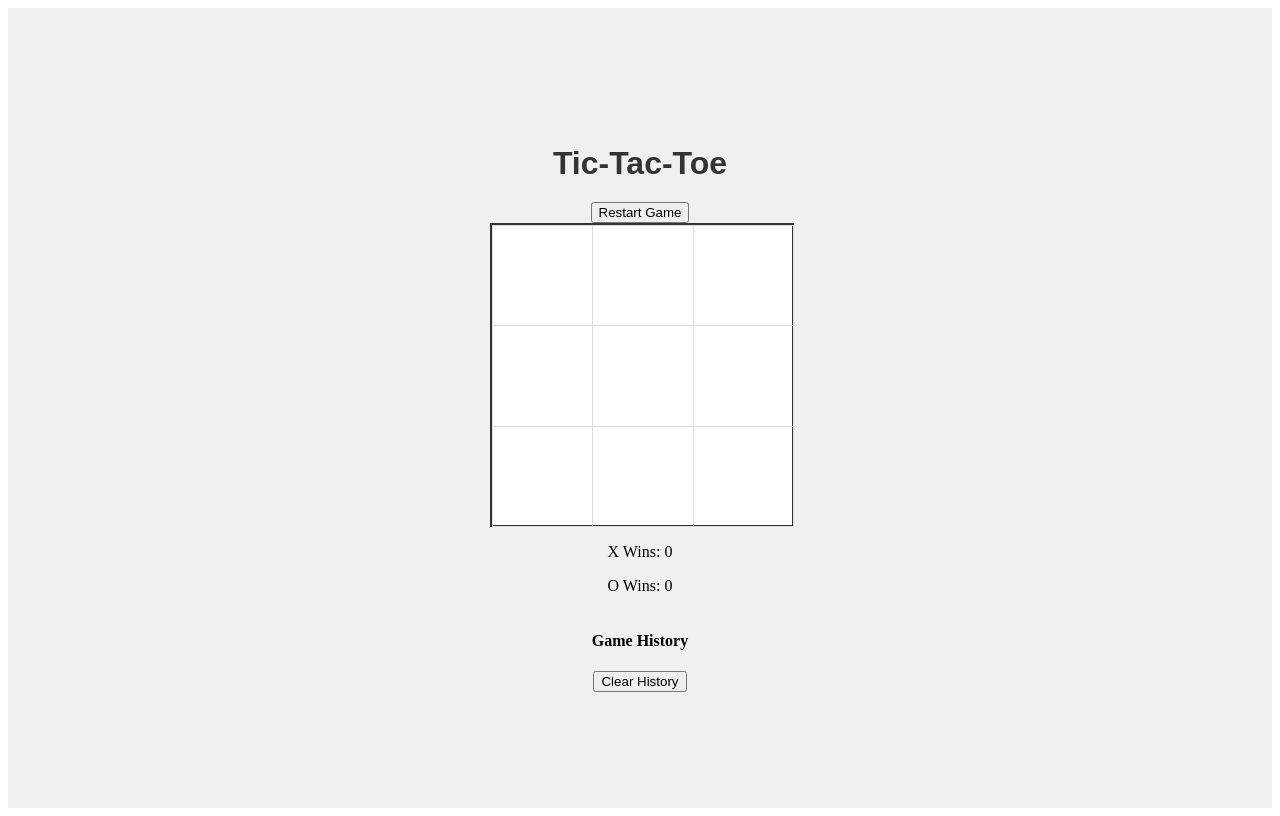
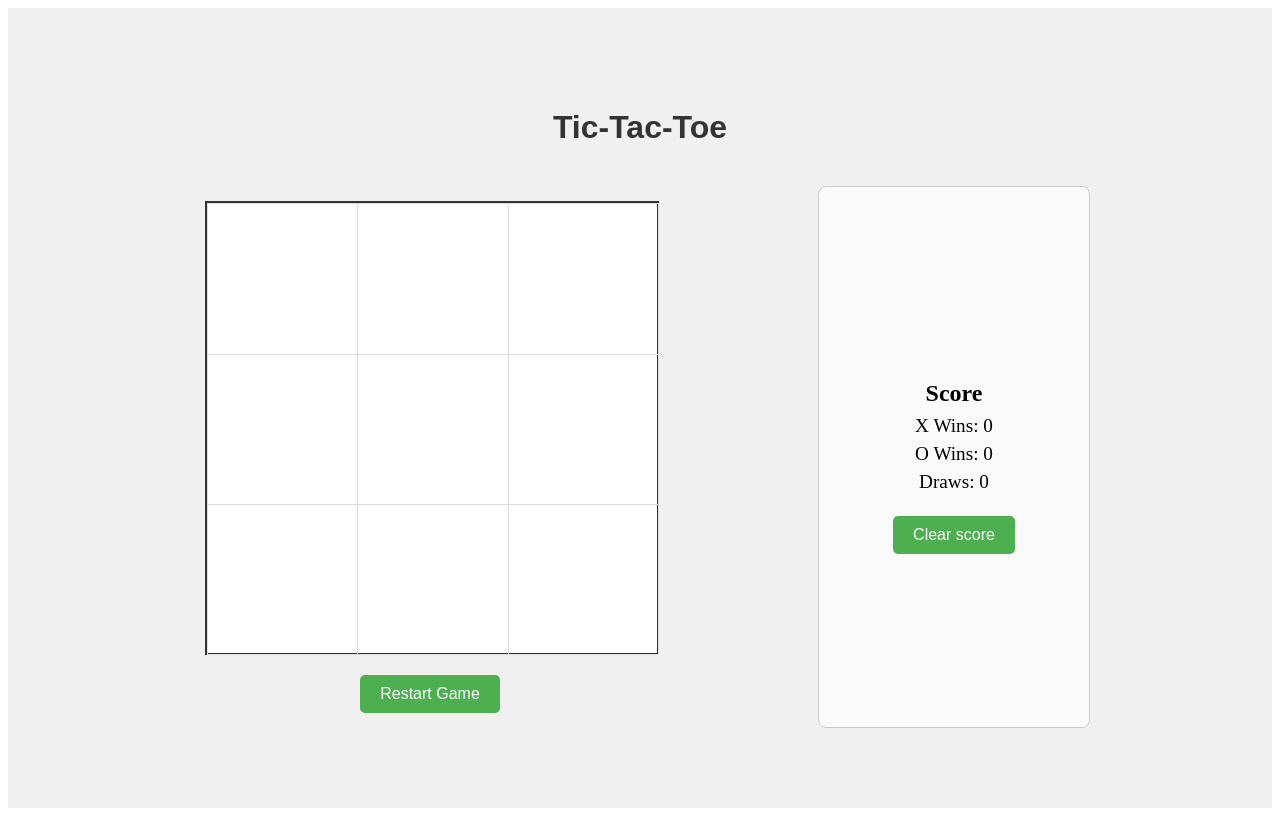
Before and after one commit to niharika6625/tictactoe, an Angular app: page /home in a window 1280 px wide. Built offline with nearby package versions, Linux system fonts and the light colour scheme.

Commit message:
dev: ui improvements

```diff
--- a/src/home/home.component.html
+++ b/src/home/home.component.html
@@ -1,38 +1,36 @@
 <div class="ticTacToeWrap">
-    <h1 class="title">Tic-Tac-Toe</h1>
-    <div *ngIf="winner" class="winnerDisplay">
-      {{ winner }}
-    </div>
-    <div>
-      <button (click)="handleReset()">Restart Game</button>
-    </div>
+  <h1 class="title">Tic-Tac-Toe</h1>
+  <div class="mainContainer">
     <div class="gameTileWrap">
-      <mat-grid-list cols="3" rowHeight="1:1" class="grid">
+      <mat-grid-list cols="3" class="grid">
         <mat-grid-tile
           class="tile"
           *ngFor="let item of gameBoard; let i = index"
-          [ngClass]="{'highlight': winningTiles.includes(i)}"
+          [ngClass]="{ highlight: winningTiles.includes(i) }"
           (click)="handleTileClick(i)"
-          >{{ item }}</mat-grid-tile
         >
+          {{ item }}
+        </mat-grid-tile>
       </mat-grid-list>
+
+      <div class="buttonContainer">
+        <button (click)="handleReset()" class="resetButton">
+          Restart Game
+        </button>
+      </div>
     </div>
 
-    <div class="winStats">
-      <p>X Wins: {{xWins}}</p>
-      <p>O Wins: {{oWins}}</p>
-    </div>
+    <div class="scoreSection">
+      <h2>Score</h2>
+      <p>X Wins: {{ xWins }}</p>
+      <p>O Wins: {{ oWins }}</p>
+      <p>Draws: {{ draws }}</p>
 
-
-    <div class="history">
-      <h4>Game History</h4>
-      <ul>
-        <li *ngFor="let entry of history">{{entry}}</li>
-      </ul>
-    </div>
-
-
-    <div>
-      <button (click)="clearHistory()">Clear History</button>
+      <div class="buttonContainer">
+        <button (click)="clearHistory()" class="historyButton">
+          Clear score
+        </button>
+      </div>
     </div>
   </div>
+</div>
--- a/src/home/home.component.scss
+++ b/src/home/home.component.scss
@@ -14,8 +14,17 @@
   color: #333;
 }
 
+.mainContainer {
+  display: flex;
+  justify-content: space-between;
+  width: 80%;
+  max-width: 900px;
+  margin-top: 20px;
+}
+
 .gameTileWrap {
-    width: 300px;
+  width: 50%;
+  padding: 15px;
 }
 
 .grid {
@@ -44,11 +53,55 @@
   background-color: #ddd;
 }
 
+.buttonContainer {
+  margin-top: 20px;
+  text-align: center;
+}
+
+.resetButton, .historyButton {
+  padding: 10px 20px;
+  font-size: 1rem;
+  background-color: #4CAF50;
+  color: white;
+  border: none;
+  border-radius: 5px;
+  cursor: pointer;
+  transition: background-color 0.2s ease;
+}
+
+.resetButton:hover, .historyButton:hover {
+  background-color: #45a049;
+}
+
+.scoreSection {
+  width: 30%;
+  background-color: #fafafa;
+  border: 1px solid #ccc;
+  border-radius: 8px;
+  display: flex;
+  flex-direction: column;
+  justify-content: center;
+  align-items: center;
+}
+
+.scoreSection h2 {
+  font-size: 1.5rem;
+  margin-bottom: 5px;
+  text-align: center;
+}
+
+.scoreSection p {
+  font-size: 1.2rem;
+  margin: 3px 0;
+  text-align: center;
+}
+
 .winnerDisplay {
   font-size: 24px;
   color: green;
   text-align: center;
   animation: winnerAnimation 1s ease-out;
+  margin-bottom: 15px;
 }
 
 @keyframes winnerAnimation {
--- a/src/home/home.component.ts
+++ b/src/home/home.component.ts
@@ -1,12 +1,9 @@
 import { Component, OnInit } from '@angular/core';
 
 @Component({
-  //decorator: this class will be treated like an component
   selector: 'app-home',
-  //standalone: true,
-  //imports: [],
   templateUrl: './home.component.html',
-  styleUrl: './home.component.scss',
+  styleUrls: ['./home.component.scss'],
 })
 export class HomeComponent implements OnInit {
   gameBoard: string[] = ['', '', '', '', '', '', '', '', ''];
@@ -14,6 +11,7 @@ export class HomeComponent implements OnInit {
   winner: string = '';
   xWins: number = 0;
   oWins: number = 0;
+  draws: number = 0;
   history: string[] = [];
   winningTiles: number[] = [];
 
@@ -25,26 +23,27 @@ export class HomeComponent implements OnInit {
     if (this.gameBoard[index]) {
       return; // If the tile is already occupied, exit the function
     }
+
     const player = this.isXTurn ? 'X' : 'O';
     this.isXTurn = !this.isXTurn; // Toggle the turn for the next player
-
     this.gameBoard[index] = player;
 
     // Play the respective sound based on the player's mark
     this.playClickSound(player);
+
     this.winner = this.checkWin();
     if (this.winner) {
       this.updateHistory(this.winner);
 
       if (this.winner === 'X') {
         this.xWins += 1;
-
       } else if (this.winner === 'O') {
         this.oWins += 1;
       }
       this.winner = `${this.winner} wins!`;
     } else if (this.gameBoard.every(item => item)) {
       this.winner = 'Game is a draw!';
+      this.draws += 1; // Track number of draws
       this.updateHistory('Draw');
     }
   }
@@ -69,11 +68,12 @@ export class HomeComponent implements OnInit {
         this.gameBoard[a] === this.gameBoard[b] &&
         this.gameBoard[a] === this.gameBoard[c]
       ) {
-        this.winningTiles = pattern;
+        this.winningTiles = pattern; // Highlight the winning tiles
         return this.gameBoard[a];
       }
     }
-    this.winningTiles =[];
+
+    this.winningTiles = []; // Clear the winning tiles if no win
     return '';
   }
 
@@ -97,6 +97,7 @@ export class HomeComponent implements OnInit {
   clearHistory() {
     this.xWins = 0;
     this.oWins = 0;
+    this.draws = 0; // Reset draws when clearing history
     this.history = [];
   }
 
@@ -104,11 +105,11 @@ export class HomeComponent implements OnInit {
     const audio = new Audio();
 
     if (player === 'X') {
-
       audio.src = 'assets/tic-tac-toe/sounds/click-sound-x.mp3';
     } else {
       audio.src = 'assets/tic-tac-toe/sounds/click-sound-o.mp3';
     }
+
     audio.load();
     audio.play();
   }
```
Lines whose indentation alone changed are shown as unchanged.
